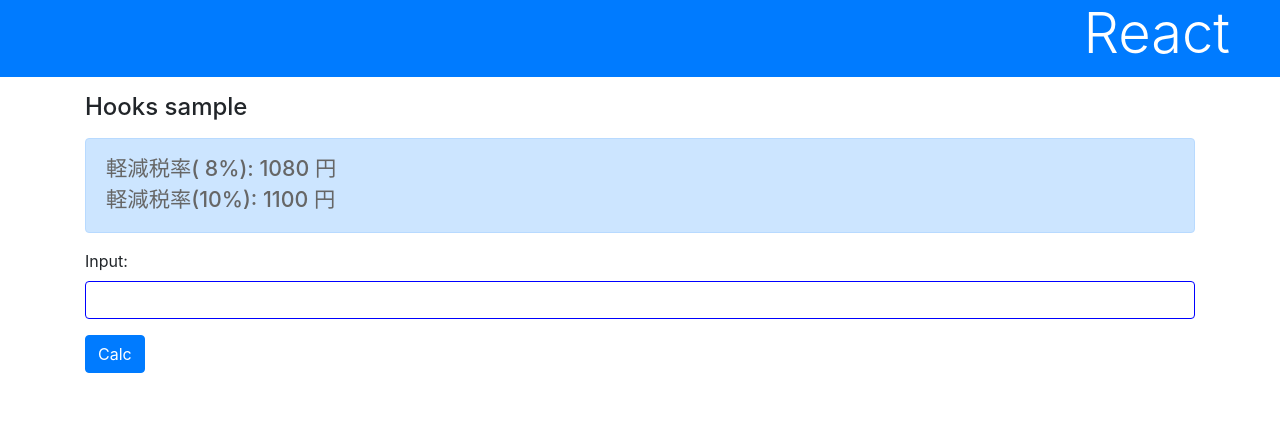
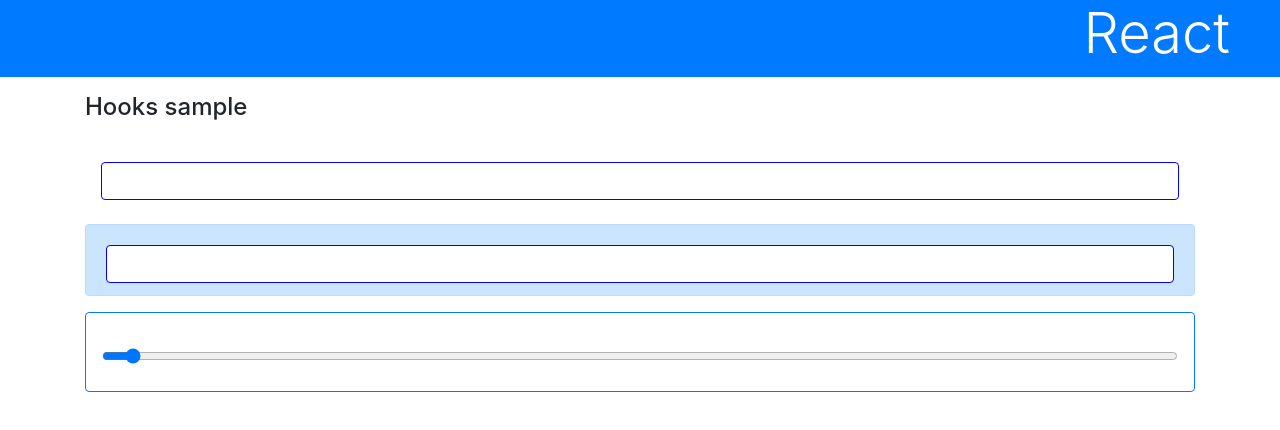
Before and after one commit to w40141/pra_react_next, a React (Create React App) app in the folder react_app/: page / in a window 1280 px wide. Shown: the top 430 px of the page. Built offline with nearby package versions, Linux system fonts and the light colour scheme.

Commit message:
finish sec. 4-5

```diff
--- a/react_app/src/App.js
+++ b/react_app/src/App.js
@@ -1,55 +1,98 @@
-import React, { useState, useEffect } from "react";
+import React, { useState } from "react";
 import "./App.css";
 
-function AlertMessage(props) {
+const useCalc = (
+  num = 0,
+  func = (a) => {
+    return a;
+  }
+) => {
+  const [msg, setMsg] = useState(null);
+  const setValue = (p) => {
+    let res = func(p);
+    setMsg(
+      <p className="h5">
+        {p}の結果は、{res}です。
+      </p>
+    );
+  };
+  return [msg, setValue];
+};
+
+const total = (a) => {
+  let re = 0;
+  for (let i = 0; i <= a; i++) {
+    re += i;
+  }
+  return re;
+};
+
+const tax = (a) => {
+  return Math.floor(a * 1.1);
+};
+
+const PlainMassege = (props) => {
+  const [msg, setCalc] = useCalc();
+  const onChange = (e) => {
+    setCalc(e.target.value);
+  };
+
   return (
-    <div className="alert alert-primary h5 text-primary">
-      <h5>{props.msg}</h5>
+    <div className="p-3 h5">
+      <h5>{msg}</h5>
+      <input type="number" onChange={onChange} className="form-control" />
     </div>
   );
-}
+};
+
+const AlertMessage = (props) => {
+  const [msg, setCalc] = useCalc(0, total);
+  const onChange = (e) => {
+    setCalc(e.target.value);
+  };
+  return (
+    <div className="alert alert-primary h5 text-center">
+      <h5>{msg}</h5>
+      <input
+        type="number"
+        className="form-control"
+        onChange={onChange}
+        min="0"
+        max="10000"
+      />
+    </div>
+  );
+};
+
+const CardMessage = (props) => {
+  const [msg, setCalc] = useCalc(0, tax);
+  const onChange = (e) => {
+    setCalc(e.target.value);
+  };
+  return (
+    <div className="card p-3 h5 border-primary">
+      <h5>{msg}</h5>
+      <input
+        type="range"
+        onChange={onChange}
+        min="0"
+        max="10000"
+        step="100"
+        className="form-control"
+      />
+    </div>
+  );
+};
 
 function App() {
-  const [val, setVal] = useState(1000);
-  const [tax1, setTax1] = useState(0);
-  const [tax2, setTax2] = useState(0);
-  const [msg, setMsg] = useState(<p>set a number...</p>);
-
-  const doChange = (e) => {
-    setVal(e.target.value);
-  };
-
-  useEffect(() => {
-    let res = (
-      <div>
-        <p>軽減税率( 8%): {tax1} 円</p>
-        <p>軽減税率(10%): {tax2} 円</p>
-      </div>
-    );
-    setMsg(res);
-  }, [tax1, tax2]);
-
-  useEffect(() => {
-    setTax1(Math.floor(val * 1.08));
-  }, [val]);
-
-  useEffect(() => {
-    setTax2(Math.floor(val * 1.1));
-  }, [val]);
-
   return (
     <div>
       <h1 className="bg-primary text-white display-4">React</h1>
       <div className="container">
         <h4 className="my-3">Hooks sample</h4>
-        <AlertMessage msg={msg} />
-        <div className="form-group">
-          <label>Input: </label>
-          <input type="number" className="form-control" onChange={doChange} />
-        </div>
-        <button className="btn btn-primary" onClick={doChange}>
-          Calc
-        </button>
+        <PlainMassege />
+        <AlertMessage />
+        <CardMessage />
       </div>
     </div>
   );
```
